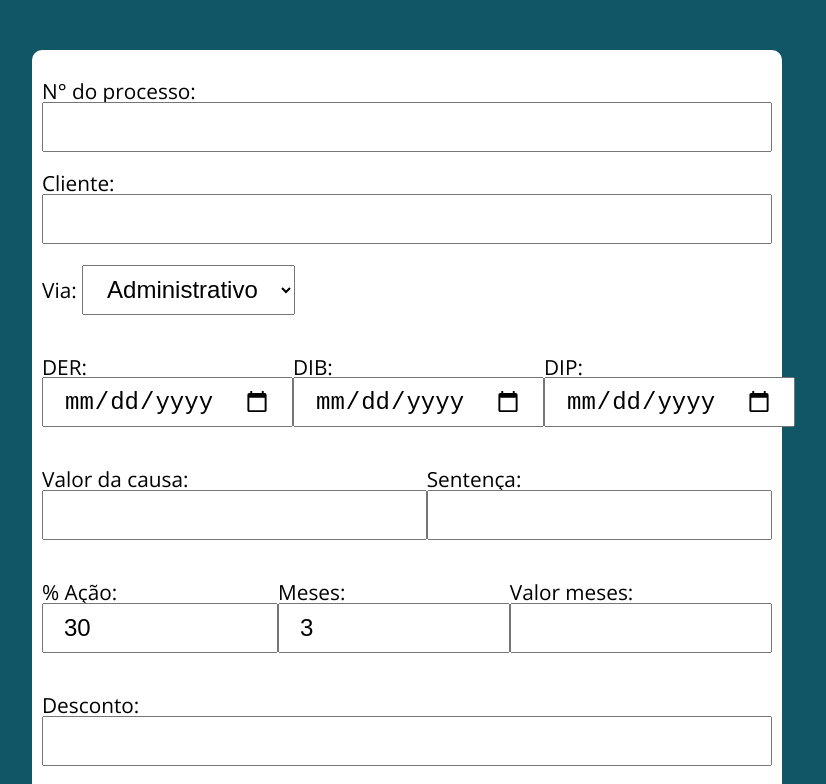
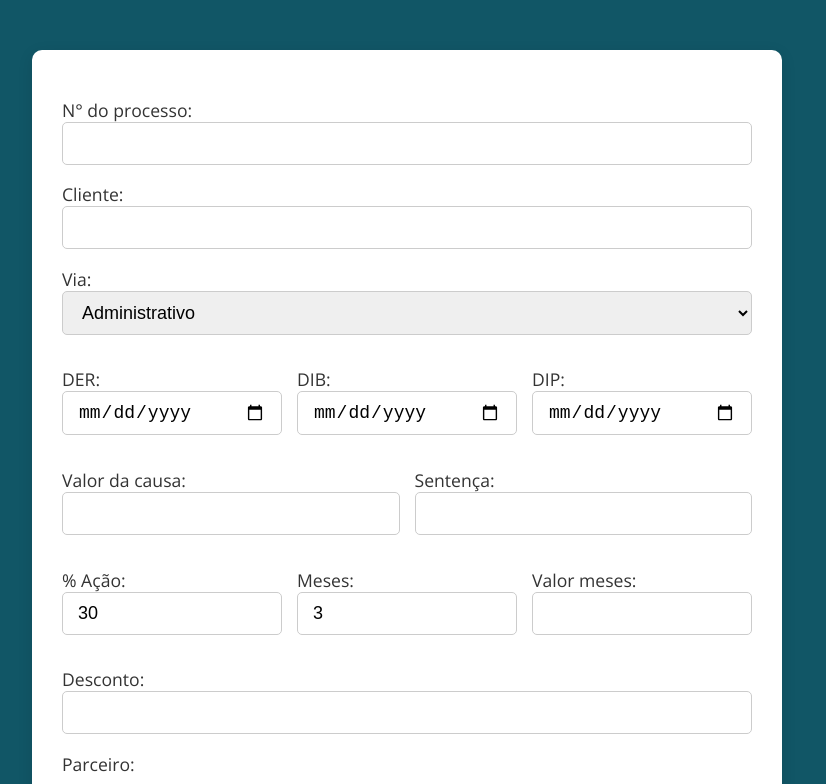
Before and after one commit to alexxfaria/adv, a plain HTML site: page index.html in a window 1280 px wide. Shown: the top 784 px of the page, without its empty margins (233-1059 px from the left). Drawn offline with nearby package versions, Linux system fonts and the light colour scheme.

Commit message:
Update style.css

```diff
--- a/style.css
+++ b/style.css
@@ -1,7 +1,9 @@
 @import url('https://fonts.googleapis.com/css?family=Open+Sans:400,700&display=swap');
+
 :root {
   --primary-color: rgb(17, 86, 102);
   --primary-color-darker: rgb(9, 48, 56);
+  --background-color: #f9f9f9;
 }
 
 * {
@@ -13,48 +15,59 @@ body {
   margin: 0;
   padding: 0;
   background: var(--primary-color);
-  font-family: 'Open sans', sans-serif;
-  font-size: 1.3em;
-  line-height: 1.0em;
+  font-family: 'Open Sans', sans-serif;
+  font-size: 1.1em;
+  color: #333;
 }
 
 .container {
   max-width: 750px;
   margin: 50px auto;
   background: #fff;
-  padding: 10px;
+  padding: 30px;
   border-radius: 10px;
+  box-shadow: 0 4px 15px rgba(0, 0, 0, 0.1);
 }
 
-form input, form label, form button {
-  width: 100%;
-  margin-bottom: 0.5px;
+form p {
+  margin-bottom: 15px;
 }
 
-form input {
-  font-size: 24px;
-  height: 50px;
-  padding: 0 20px;
-}
-form select {
-  font-size: 24px;
-  height: 50px;
-  padding: 0 20px;
+form input, form select {
+  font-size: 18px;
+  padding: 10px 15px;
+  border-radius: 5px;
+  border: 1px solid #ccc;
+  width: 100%;
 }
 
-form input:focus {
-  outline: 1px solid var(--primary-color);
+form input:focus, form select:focus {
+  border-color: var(--primary-color);
+}
+
+.styledata {
+  display: flex;
+  gap: 15px;
+  flex-wrap: wrap;
+}
+
+.styledata p {
+  flex: 1;
+  min-width: 200px;
 }
 
 form button {
+  width: 100%;
   border: none;
   background: var(--primary-color);
   color: #fff;
-  font-size: 18px;
+  font-size: 20px;
   font-weight: 700;
   height: 50px;
   cursor: pointer;
   margin-top: 30px;
+  border-radius: 5px;
+  transition: background 0.3s ease;
 }
 
 form button:hover {
@@ -64,12 +77,32 @@ form button:hover {
 .paragrafo-resultado, .bad {
   background: rgb(109, 255, 182);
   padding: 10px 20px;
+  border-radius: 5px;
+  margin-top: 20px;
 }
 
 .bad {
   background: rgb(255, 150, 150);
 }
 
-.styledata {
-  display: flex;
+.section-title {
+  font-weight: bold;
+  font-size: 16px;
+  color: var(--primary-color);
+  margin: 25px 0 10px;
+  border-bottom: 1px solid #ddd;
+  padding-bottom: 5px;
 }
+
+button.print-btn {
+  background: #444;
+  color: white;
+  font-size: 14px;
+  height: 40px;
+  margin-top: 15px;
+  border-radius: 5px;
+}
+
+button.print-btn:hover {
+  background: #222;
+}
```
